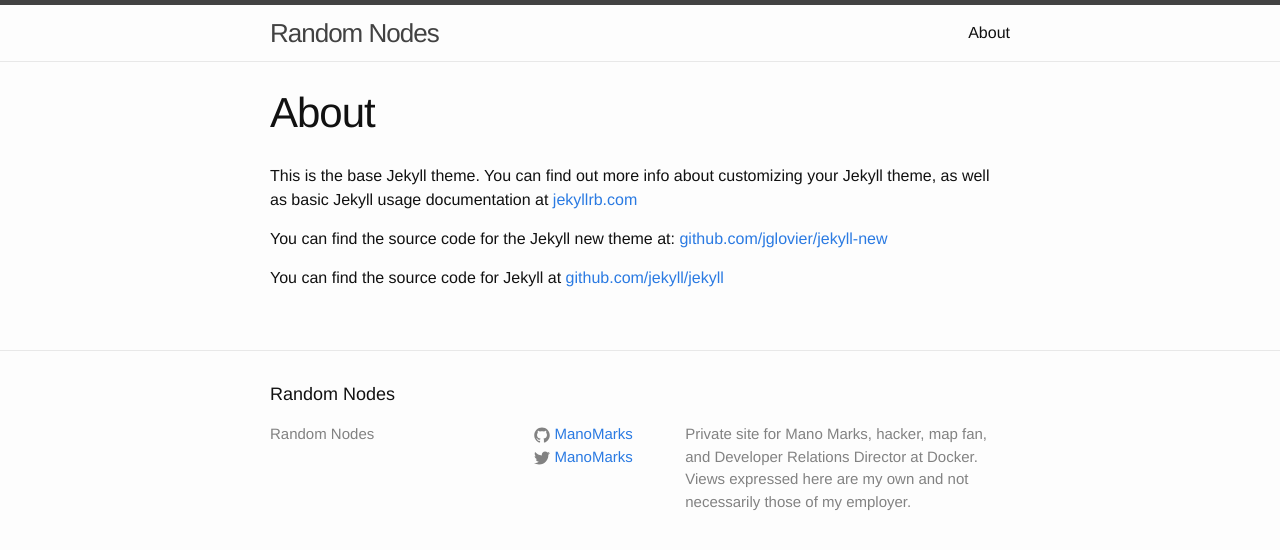
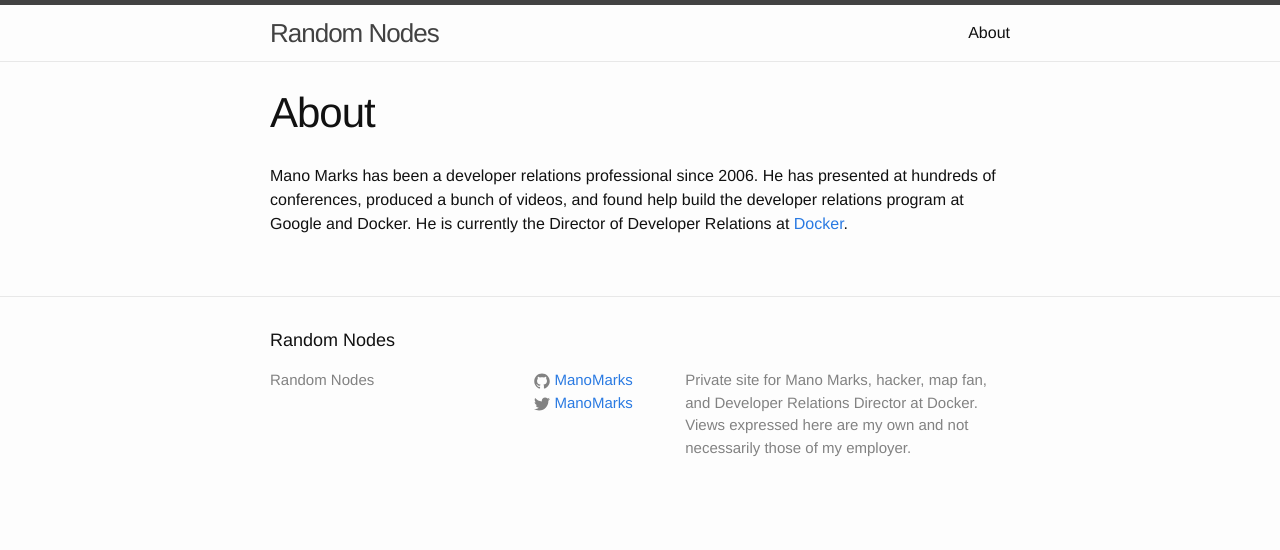
Before and after one commit to ManoMarks/ManoMarks.github.io, a Jekyll site: the page built from about.md, in a window 1280 px wide. Shown: the top 550 px of the page. Built offline with Jekyll 4.4.1, drawn with Linux system fonts in a browser that asks for light colours.

Commit message:
adding four types of developer content post

```diff
--- a/_layouts/post.html
+++ b/_layouts/post.html
@@ -11,5 +11,6 @@
   <article class="post-content">
     {{ content }}
   </article>
-
+  <div id="disqus_thread"></div>
+  <noscript>Please enable JavaScript to view the <a href="https://disqus.com/?ref_noscript" rel="nofollow">comments powered by Disqus.</a></noscript>
 </div>
--- a/about.md
+++ b/about.md
@@ -4,8 +4,4 @@
 permalink: /about/
 ---
 
-This is the base Jekyll theme. You can find out more info about customizing your Jekyll theme, as well as basic Jekyll usage documentation at [jekyllrb.com](http://jekyllrb.com/)
-
-You can find the source code for the Jekyll new theme at: [github.com/jglovier/jekyll-new](https://github.com/jglovier/jekyll-new)
-
-You can find the source code for Jekyll at [github.com/jekyll/jekyll](https://github.com/jekyll/jekyll)
+Mano Marks has been a developer relations professional since 2006. He has presented at hundreds of conferences, produced a bunch of videos, and found help build the developer relations program at Google and Docker. He is currently the Director of Developer Relations at [Docker](http://docker.com "Docker").
```
Also changed, not shown: _posts/2016-01-08-four-types-developer-content.md (added, +43 -0 lines).
